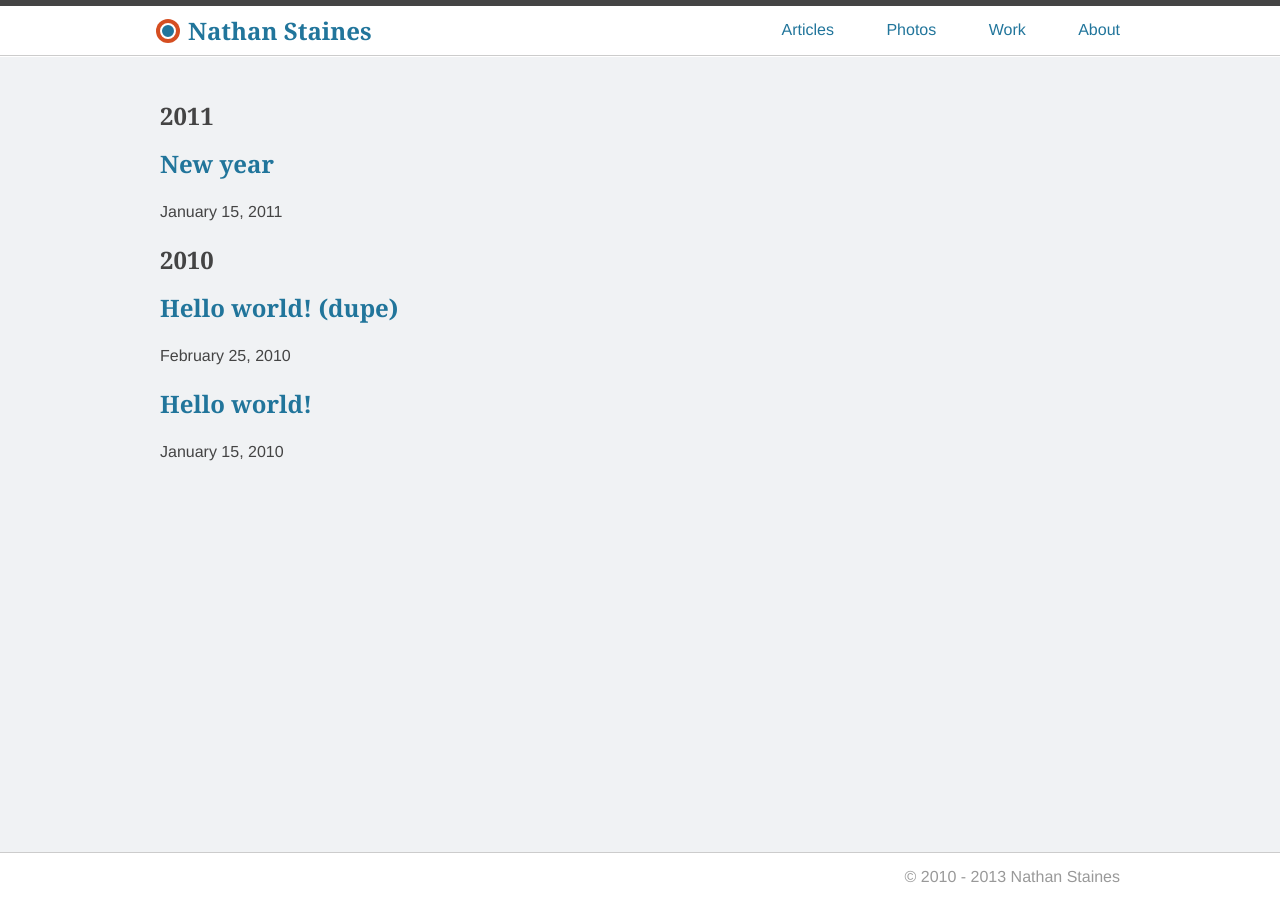
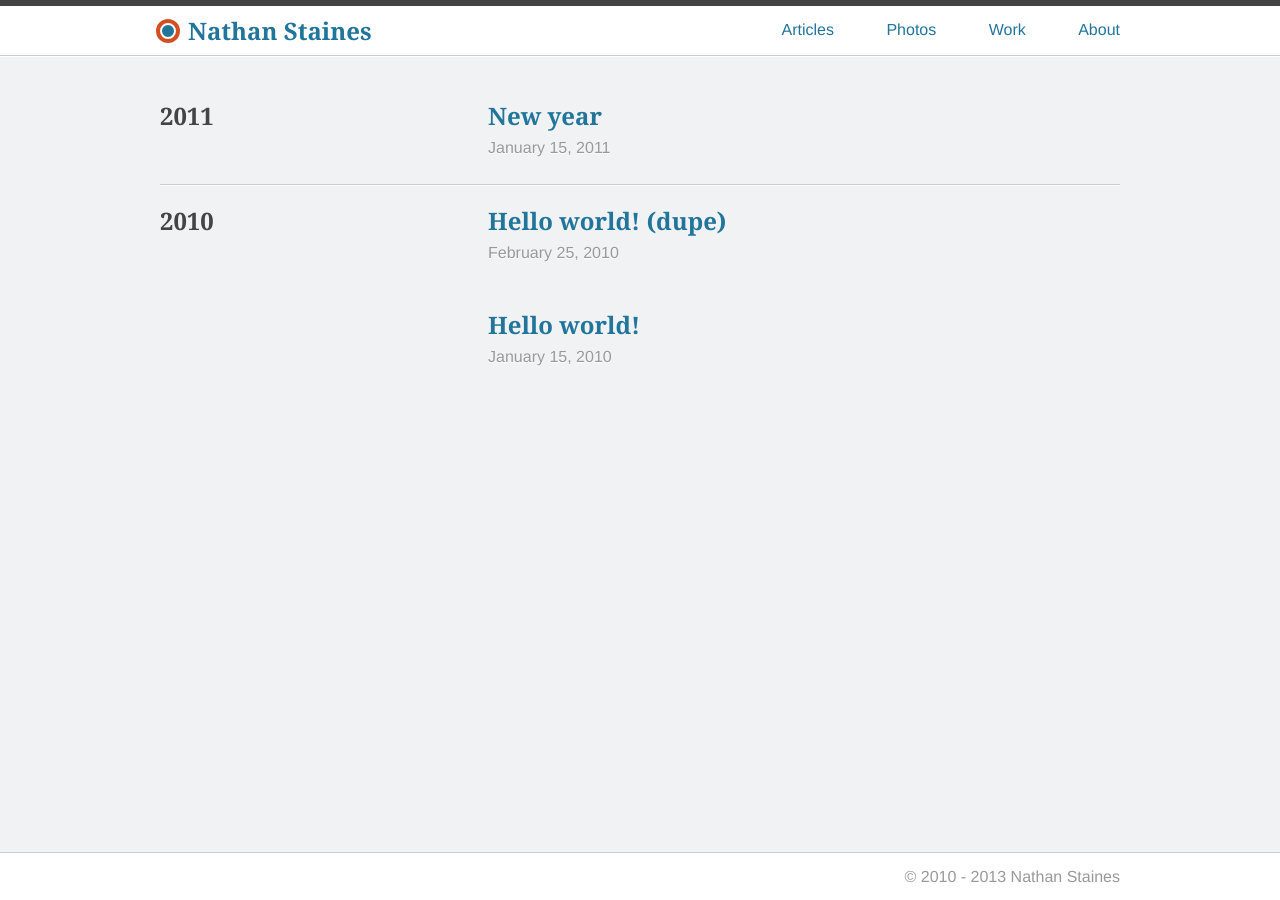
Before and after one commit to nathanstaines/nathanstaines.github.com, a Jekyll site: the page built from index.html, in a window 1280 px wide. Built offline with Jekyll 4.4.1, drawn with Linux system fonts in a browser that asks for light colours; nearby versions of some CDN libraries; Markdown is read by kramdown in place of the engine named in the settings.

Commit message:
Added some archive list styles

```diff
--- a/css/main.css
+++ b/css/main.css
@@ -202,6 +202,41 @@ ol {
 li > ul,
 li > ol {
   margin-bottom: 0;
+}
+
+.archive-list {
+  margin-left: 0;
+  padding: 0;
+  list-style: none;
+}
+
+.archive-list-item {
+  clear: both;
+  padding-top: 1.5rem;
+}
+.archive-list-item > h1 {
+  float: left;
+  width: 31.65829%;
+}
+.archive-list-item > article {
+  float: right;
+  width: 65.82915%;
+  margin-left: 2.51256%;
+}
+.archive-list-item > article > h2 {
+  margin-bottom: 0.5rem;
+}
+
+.archive-list-item.with-year {
+  border-top: 1px solid #cccccc;
+  -webkit-box-shadow: 0 1px 0 white inset;
+  box-shadow: 0 1px 0 white inset;
+}
+.archive-list-item.with-year:first-child {
+  padding-top: 0;
+  border-top: none;
+  -webkit-box-shadow: none;
+  box-shadow: none;
 }
 
 code {
@@ -424,8 +459,8 @@ figcaption:before {
   width: 65.82915%;
   margin-left: 2.51256%;
 }
-.post .meta-data {
-  margin-top: 0;
+
+.meta-data {
   text-shadow: 0 1px 0 white;
   color: #999999;
 }
--- a/index.html
+++ b/index.html
@@ -4,17 +4,20 @@ layout: default
 
 {% assign year = "" %}
 
+<ul class="archive-list">
   {% for post in site.posts %}
     {% capture oh_year %}
       {{ post.date | date: "%Y" }}
     {% endcapture %}
 
     {% if year != oh_year %}
+      <li class="archive-list-item with-year">
+        <h1>{{ oh_year }}</h1>
         {% assign year = oh_year %}
-
-    <h1>{{ oh_year }}</h1>
+    {% else %}
+      <li class="archive-list-item">
     {% endif %}
-
+        <article>
           <h2><a href="{{ post.url }}">{{ post.title }}</a></h2>
 
           <p class="meta-data">
@@ -22,4 +25,7 @@ layout: default
               {{ post.date | date: "%B %d, %Y" }}
             {% endif %}
           </p>
+        </article>
+      </li>
   {% endfor %}
+</ul>
--- a/sass/_base.scss
+++ b/sass/_base.scss
@@ -32,7 +32,7 @@
 // Page styles
 @import "layout";
 @import "posts";
-// @import "misc";
+@import "misc";
 
 // Utility classes
 @import "utilities";
--- a/sass/_posts.scss
+++ b/sass/_posts.scss
@@ -21,10 +21,4 @@
     width: flex-grid(8);
     margin-left: flex-gutter();
   }
-
-  .meta-data {
-    margin-top: 0;
-    text-shadow: 0 1px 0 $white;
-    color: $gray;
-  }
 }
```
Also changed, not shown: sass/_lists.scss (+40 -0 lines), sass/_misc.scss (+8 -0 lines), 2 other files. Lines whose indentation alone changed are shown as unchanged.
